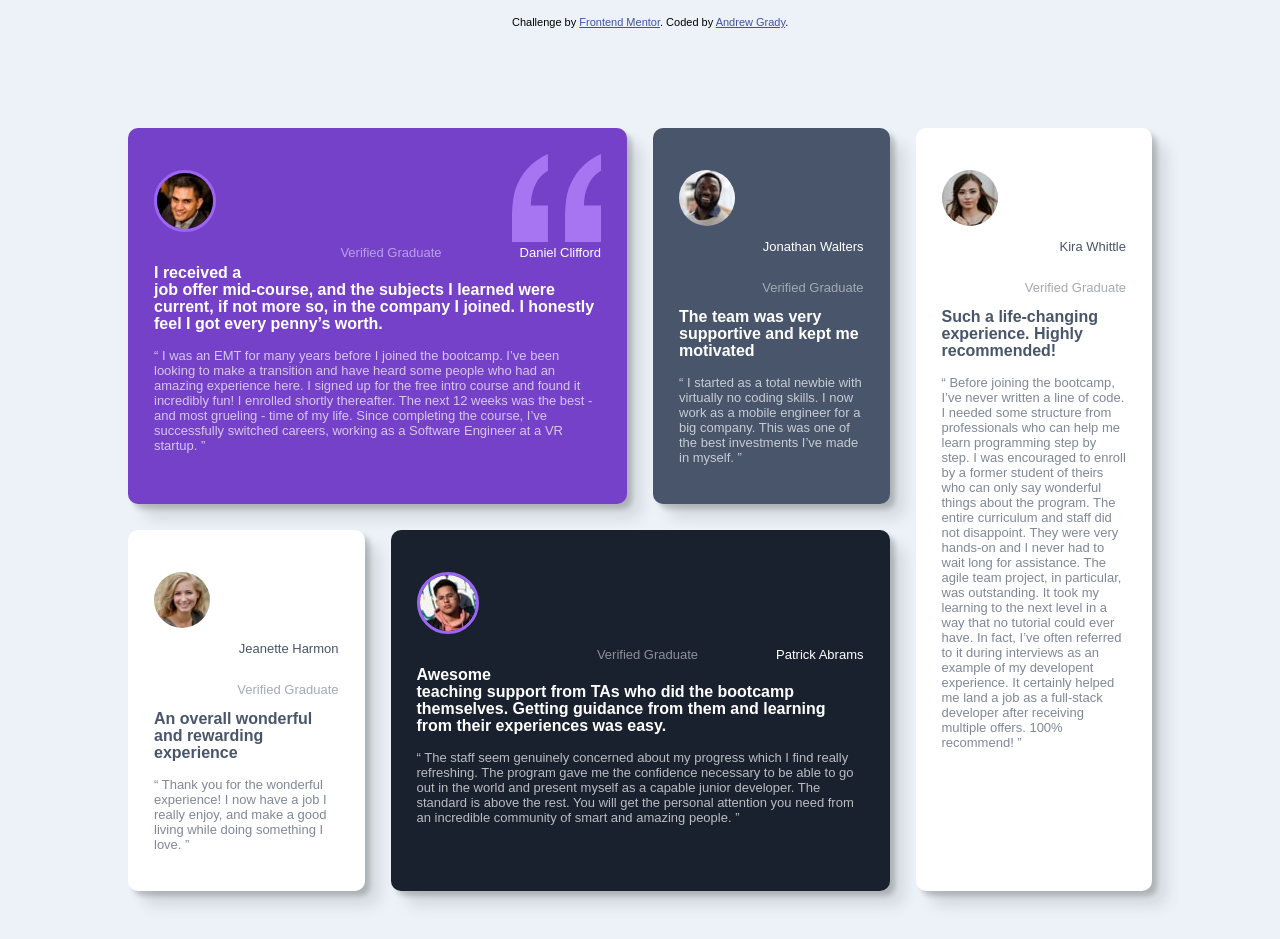
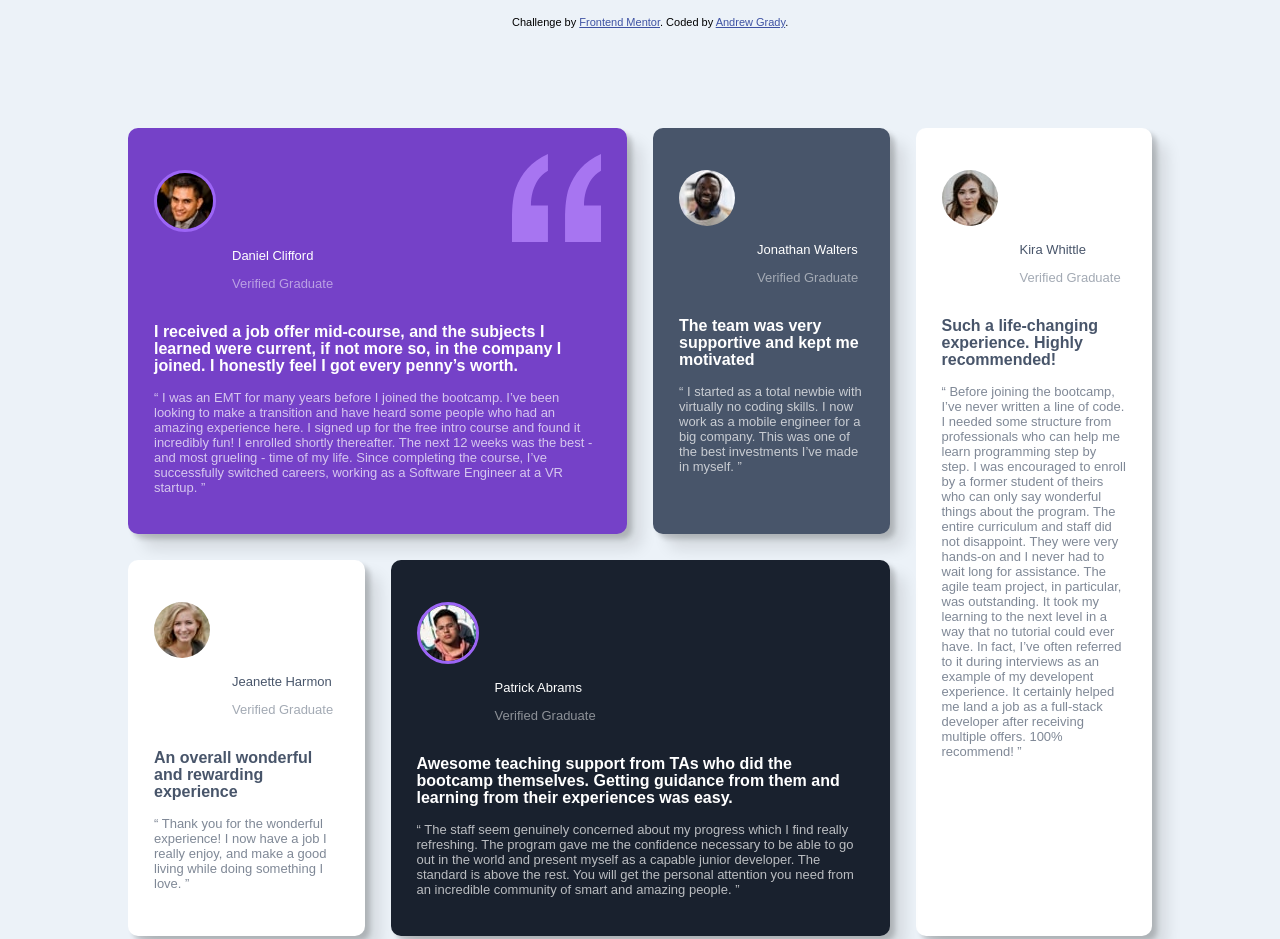
Before and after one commit to agr227/FEM_Testimonial-Grid-Sections_Grady, a plain HTML site: page index.html in a window 1280 px wide. Shown: the top 939 px of the page. Drawn offline with Linux system fonts and the light colour scheme.

Commit message:
Update main.css

```diff
--- a/main.css
+++ b/main.css
@@ -33,15 +33,14 @@
 
 .testimonial-content .name,
 .testimonial-content .grad {
-    float: right;
+    display: flex;
+    flex-direction: column;
+    align-content: center;
+    justify-items: flex-start;
     padding-left: 6em;
 }
 
 .testimonial-content img {
-    display: flex;
-    flex-direction: column;
-    align-content: center;
-    justify-items: center;
     border-radius: 100%;
 }
 
```
